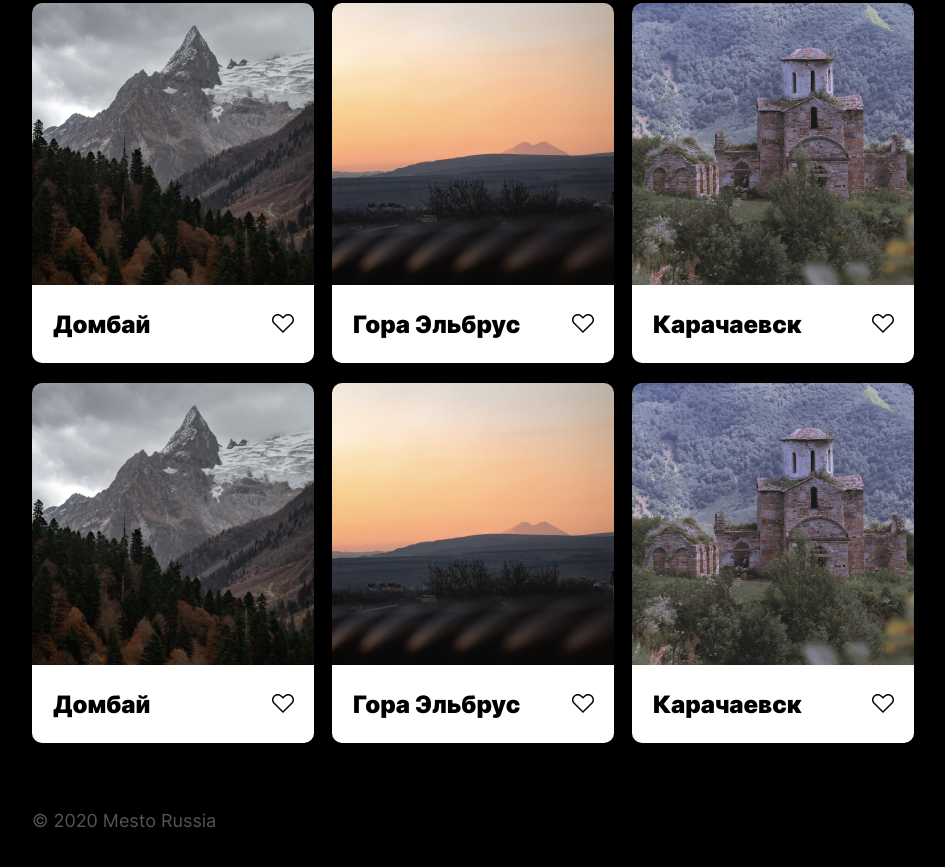
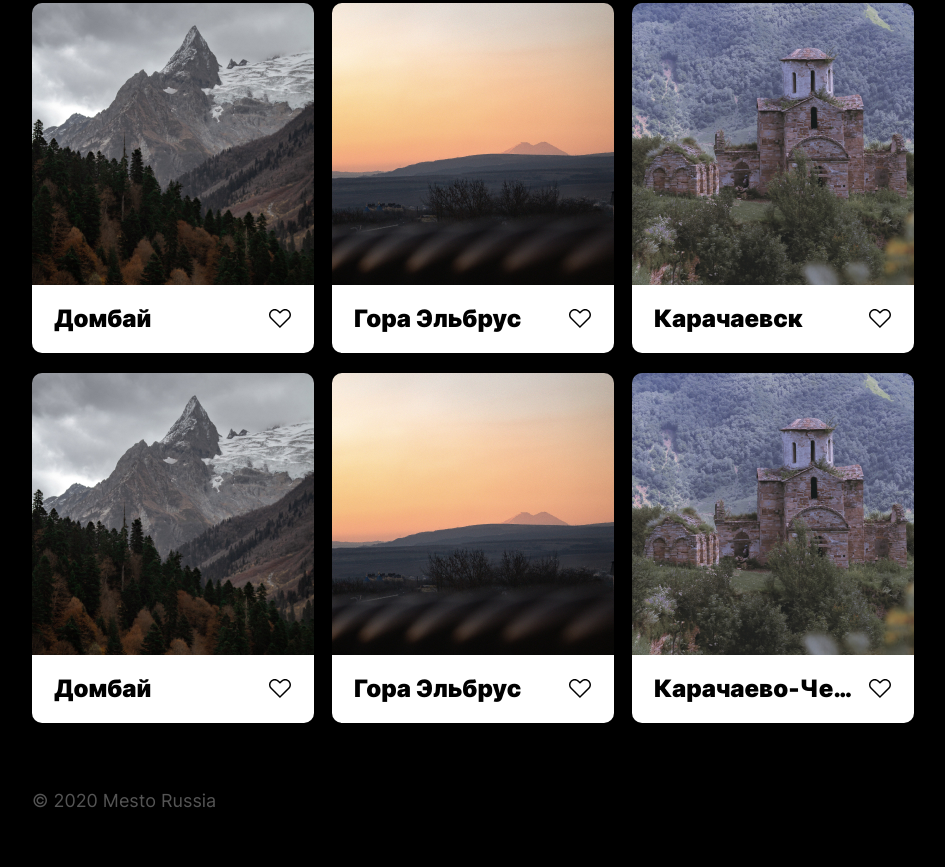
Before and after one commit to yansadykov/mesto-project, a plain HTML site: page index.html in a window 1280 px wide. Shown: the part 325-1192 px from the top of the page, without its empty margins (168-1113 px from the left). Drawn offline with Linux system fonts and the light colour scheme; files whose address does not match are found by name.

Commit message:
html css fix

```diff
--- a/blocks/cards/__info/card__info.css
+++ b/blocks/cards/__info/card__info.css
@@ -1,8 +1,10 @@
 .card__info {
   background-color: rgb(255, 255, 255);
   color: rgb(0, 0, 0);
-  display: flex;
+  display: grid;
+  grid-template-columns: 235px 45px;
   justify-content: space-between;
+  align-items: center;
   border-radius: 0 0 10px 10px;
   text-overflow: ellipsis;
   white-space: nowrap;
--- a/blocks/cards/__like/card__like.css
+++ b/blocks/cards/__like/card__like.css
@@ -1,5 +1,4 @@
 .card__like {
-  margin: 29px 20px 30px 5px;
   width: 22px;
   height: 19px;
   background-image: url(../../../images/like.svg);
--- a/blocks/cards/__title/card__title.css
+++ b/blocks/cards/__title/card__title.css
@@ -2,7 +2,7 @@
   font-weight: 900;
   font-size: 24px;
   line-height: 28px;
-  margin: 26px 0 24px 21px;
+  padding-left: 22px;
   text-overflow: ellipsis;
   white-space: nowrap;
   overflow: hidden;
--- a/index.html
+++ b/index.html
@@ -69,7 +69,7 @@
                 <div class="card__item">
                     <img class="card__img" src="./images/karachaevsk.jpeg" alt="Карачаевск" />
                     <div class="card__info">
-                        <h2 class="card__title">Карачаевск</h2>
+                        <h2 class="card__title">Карачаево-Черкессия</h2>
                         <button class="card__like" type="button"></button>
                     </div>
                 </div>
```
